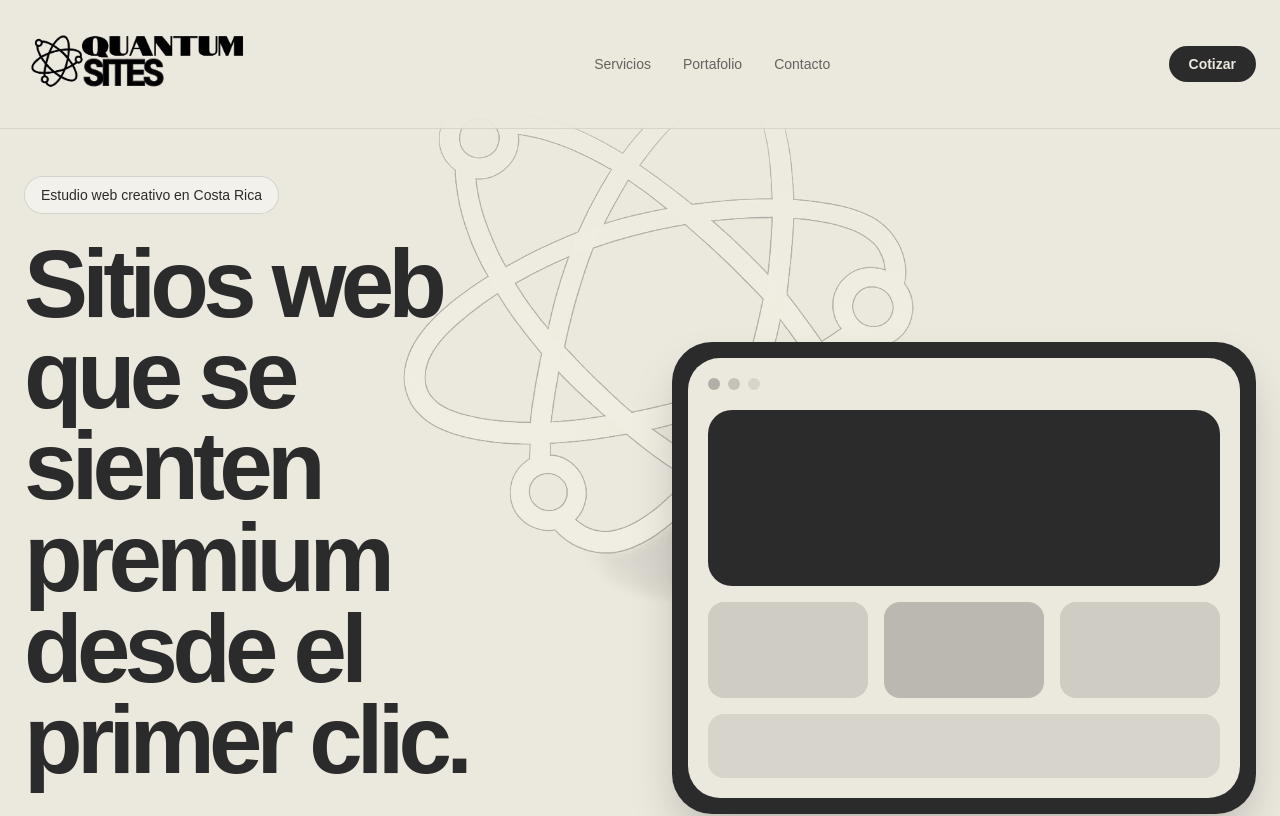
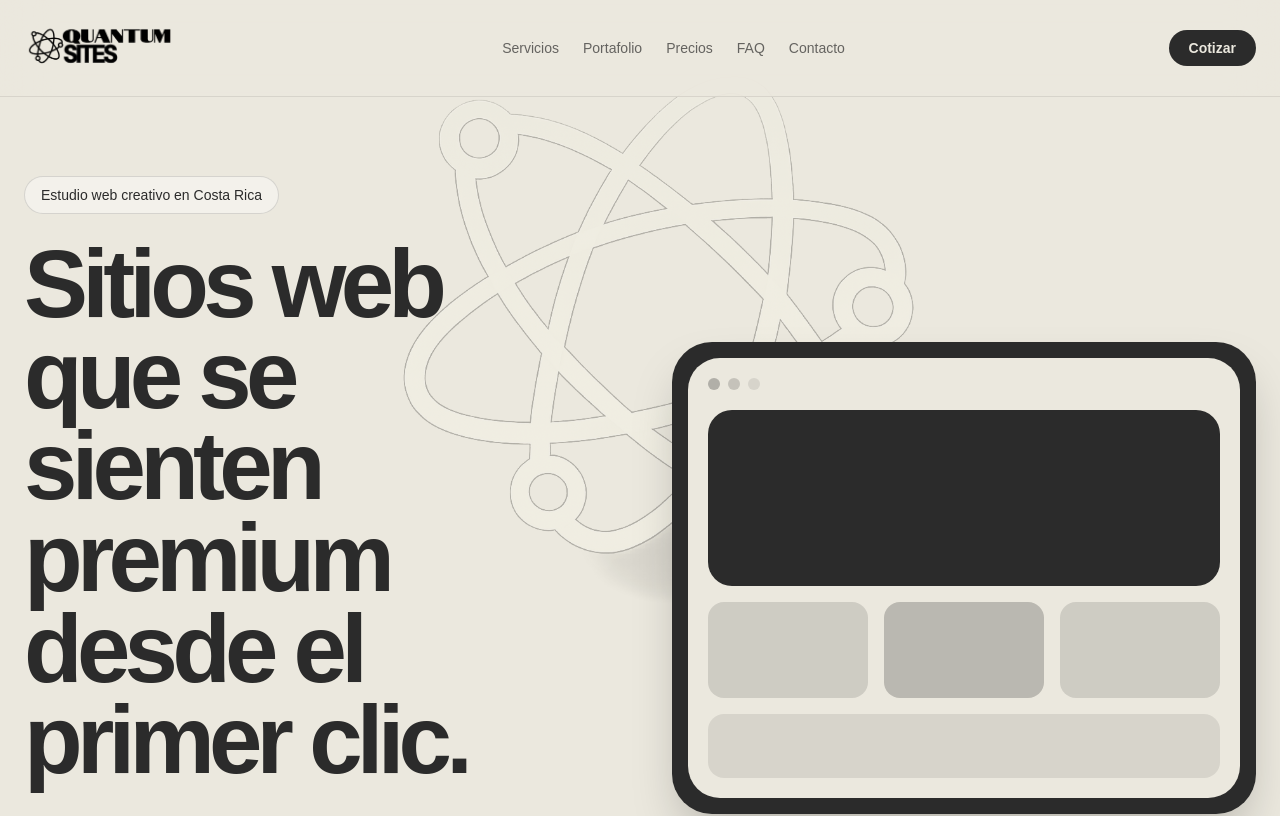
Before and after one commit to JosueFab0/quantum-sites, a Next.js app: page / in a window 1280 px wide. Shown: the top 816 px of the page. Built offline with nearby package versions, Linux system fonts and the light colour scheme.

Commit message:
otro fix 4

```diff
--- a/app/page.tsx
+++ b/app/page.tsx
@@ -21,24 +21,50 @@ export default function Home() {
       <div className="relative z-10">
         <Navbar />
 
-        <section className="pt-24">
+        <section id="inicio" className="pt-24">
           <Hero />
         </section>
 
+        <section id="por-que-elegirnos">
           <WhyUs />
+        </section>
+
+        <section id="proceso">
           <Process />
+        </section>
+
+        <section id="servicios">
           <Services />
+        </section>
+
+        <section id="transformacion">
           <BeforeAfter />
+        </section>
+
+        <section id="portafolio">
           <Portfolio />
+        </section>
 
         <section id="precios">
           <Pricing />
         </section>
 
+        <section id="cotizacion">
           <CTA />
+        </section>
+
+        <section id="nosotros">
           <About />
+        </section>
+
+        <section id="faq">
           <FAQ />
+        </section>
+
+        <section id="contacto">
           <Contact />
+        </section>
+
         <Footer />
       </div>
     </main>
--- a/components/Navbar.tsx
+++ b/components/Navbar.tsx
@@ -3,20 +3,26 @@ export default function Navbar() {
     <nav className="fixed left-0 right-0 top-0 z-50 border-b border-[#2b2b2b]/10 bg-[#ebe8de]/80 backdrop-blur-xl">
       <div className="mx-auto flex max-w-7xl items-center justify-between px-6 py-4">
         <a href="#" className="flex items-center">
-          <img
-            src="/logo.jpeg"
-            alt="Quantum Sites"
-            className="h-24 w-auto"
-          />
+          <img src="/logo.jpeg" alt="Quantum Sites" className="h-16 w-auto" />
         </a>
 
-        <div className="hidden items-center gap-8 text-sm font-medium text-[#2b2b2b]/70 md:flex">
+        <div className="hidden items-center gap-6 text-sm font-medium text-[#2b2b2b]/70 md:flex">
           <a href="#servicios" className="transition hover:text-[#2b2b2b]">
             Servicios
           </a>
+
           <a href="#portafolio" className="transition hover:text-[#2b2b2b]">
             Portafolio
           </a>
+
+          <a href="#precios" className="transition hover:text-[#2b2b2b]">
+            Precios
+          </a>
+
+          <a href="#faq" className="transition hover:text-[#2b2b2b]">
+            FAQ
+          </a>
+
           <a href="#contacto" className="transition hover:text-[#2b2b2b]">
             Contacto
           </a>
```
Lines whose indentation alone changed are shown as unchanged.
